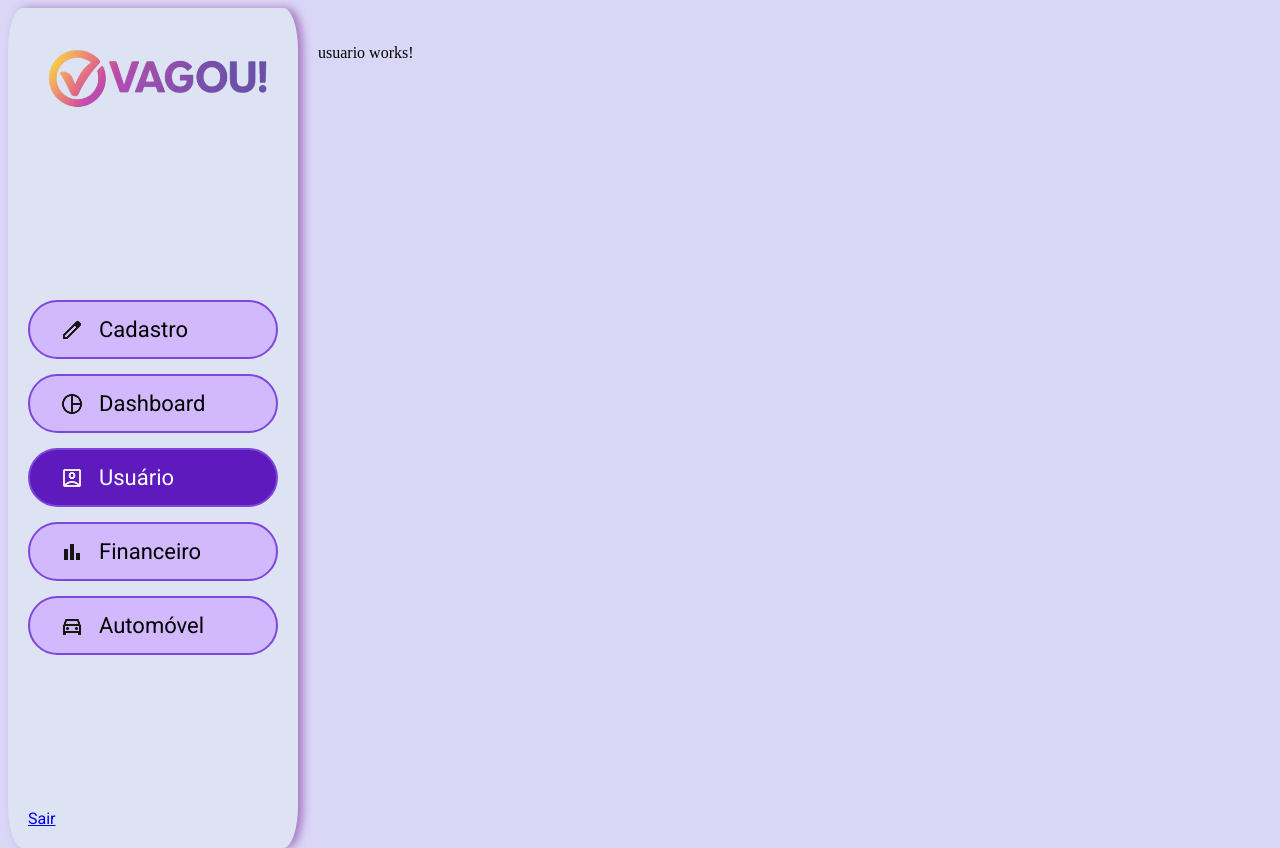
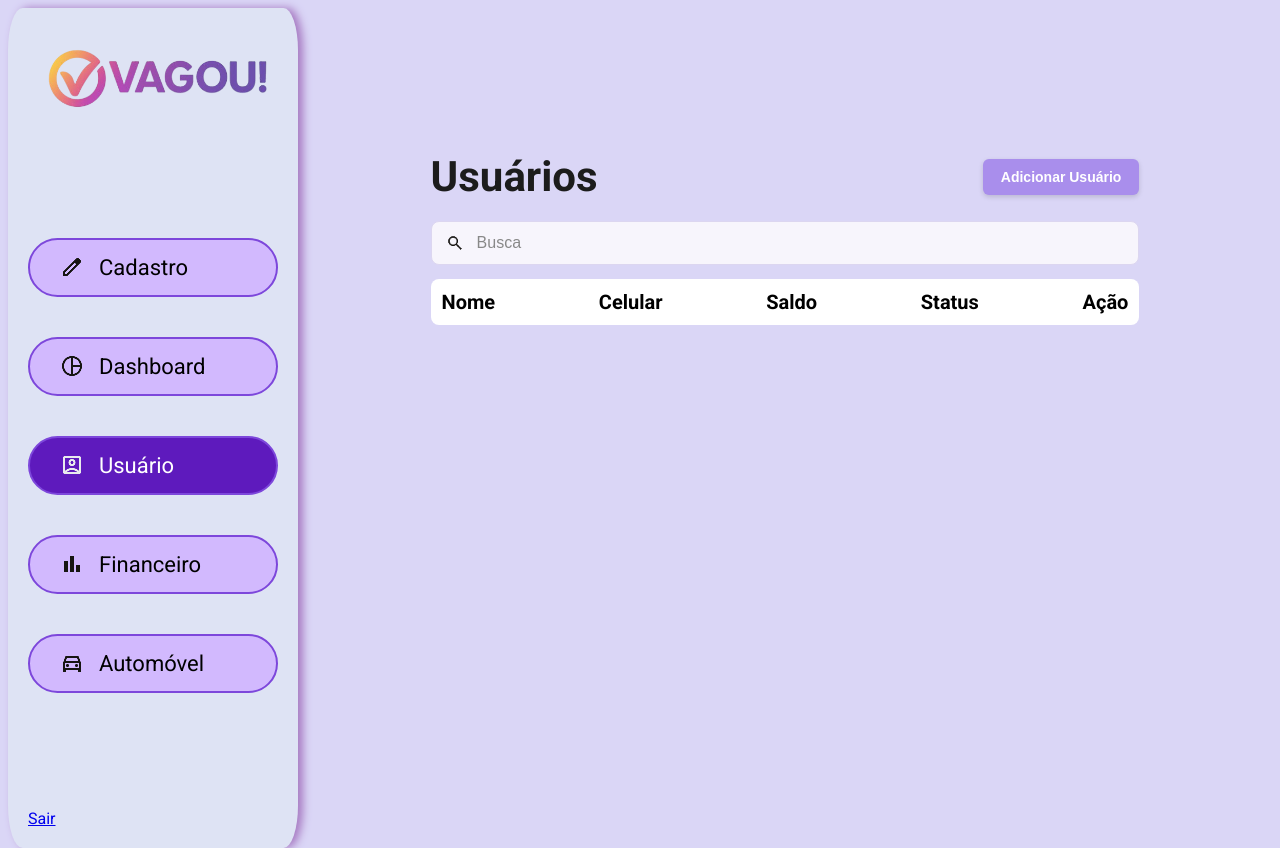
Before and after one commit to PISenacADS/projeto-pi-estacionamento, an Angular app in the folder frontend/: page /admin/usuario in a window 1280 px wide. Built offline with nearby package versions, Linux system fonts and the light colour scheme.

Commit message:
feat: restructure Automovel and Usuario components; add styles and search functionality

```diff
--- a/frontend/src/app/features/admin/automovel/automovel.component.html
+++ b/frontend/src/app/features/admin/automovel/automovel.component.html
@@ -1,8 +1,13 @@
-<h1 class="titulo">Automovel</h1>
-<ul class="dados">
+<div class="automovel-container">
+
+  <h1 class="titulo">Automovel</h1>
+
+  <ul class="dados">
     <li>Placa</li>
     <li>Modelo</li>
     <li>Cor</li>
     <li>Situação</li>
     <li>Ação</li>
-</ul>
+  </ul>
+
+</div>
--- a/frontend/src/app/features/admin/automovel/automovel.component.scss
+++ b/frontend/src/app/features/admin/automovel/automovel.component.scss
@@ -1,4 +1,16 @@
-.dados{
+.automovel-container {
+  max-width: 1150px;
+  margin: 0 auto;
+}
+
+.titulo {
+  margin-top: 100px;
+  font-size: 50px;
+  font-weight: bold;
+  margin-bottom: 20px;
+}
+
+.dados {
   background-color: white;
   list-style: none;
   display: flex;
@@ -7,12 +19,4 @@
   font-size: 20px;
   font-weight: bold;
   border-radius: 8px;
-    margin: 0 auto;
-    max-width: 1150px;
 }
-.titulo{
-    margin-top: 100px;
-    font-size: 50px;
-    font-weight: bold;
-    margin-left: 80px;
-}
--- a/frontend/src/app/features/admin/usuario/usuario.component.html
+++ b/frontend/src/app/features/admin/usuario/usuario.component.html
@@ -1 +1,27 @@
-<p>usuario works!</p>
+<div class="user-header">
+
+    <div class="content-wrapper">
+
+        <div class="top-row">
+            <h1>Usuários</h1>
+            <button class="add-user-btn">Adicionar Usuário</button>
+        </div>
+
+       <div class="search-container">
+  <img src="assets/icons/lupa.png" alt="Ícone de busca" class="search-icon">
+
+  <input type="search" class="search-input" placeholder="Busca">
+</div>
+
+
+
+<ul class="dados">
+    <li>Nome</li>
+    <li>Celular</li>
+    <li>Saldo</li>
+    <li>Status</li>
+    <li>Ação</li>
+</ul>
+
+    </div>
+</div>
--- a/frontend/src/app/features/admin/usuario/usuario.component.scss
+++ b/frontend/src/app/features/admin/usuario/usuario.component.scss
@@ -0,0 +1,88 @@
+.user-header {
+    margin-top: 100px;
+    padding: 24px;
+    border-radius: 12px;
+    font-family: 'Roboto', sans-serif;
+}
+
+.content-wrapper {
+    width: 80%;
+    margin: 0 auto;
+}
+
+.top-row {
+    display: flex;
+    justify-content: space-between;
+    align-items: center;
+    margin-bottom: 20px;
+}
+
+.top-row h1 {
+    margin: 0;
+    font-size: 42px;
+    color: #1c1c1c;
+}
+
+.add-user-btn {
+    background-color: #A98EEC;
+    color: white;
+    border: none;
+    padding: 10px 18px;
+    border-radius: 6px;
+    font-size: 14px;
+    font-weight: bold;
+    cursor: pointer;
+    box-shadow: 0 2px 5px rgba(0, 0, 0, 0.15);
+    transition: background-color 0.3s ease;
+}
+
+.add-user-btn:hover {
+    background-color: #9374d8;
+}
+
+.search-container {
+  position: relative;
+}
+
+.search-container .search-icon {
+  position: absolute;
+  left: 15px;
+  top: 50%;
+  transform: translateY(-50%);
+  width: 18px;
+  height: 18px;
+  filter: invert(100%);
+}
+
+
+.search-input {
+    width: 100%;
+    padding: 12px 20px 12px 45px;
+    border: 1px solid #DCD6F0;
+    border-radius: 8px;
+    background-color: #F7F5FC;
+    font-size: 16px;
+    box-sizing: border-box;
+}
+
+.search-input::placeholder {
+    color: #888;
+}
+
+.search-input:focus {
+    outline: none;
+    border-color: #A98EEC;
+    box-shadow: 0 0 0 2px rgba(169, 142, 236, 0.4);
+}
+
+.dados{
+    margin-top: 2%;
+    background-color: white;
+    list-style: none;
+    display: flex;
+    justify-content: space-between;
+    padding: 11px;
+    font-size: 20px;
+    font-weight: bold;
+    border-radius: 8px;
+}
--- a/frontend/src/app/shared/components/menu-lateral/menu-lateral.scss
+++ b/frontend/src/app/shared/components/menu-lateral/menu-lateral.scss
@@ -36,7 +36,7 @@
   display: flex;
   align-items: center;
   padding: 15px;
-  margin-bottom: 15px;
+  margin-bottom: 5vh;
   border-radius: 30px;
   text-decoration: none;
   color: #000000;
--- a/frontend/src/styles.scss
+++ b/frontend/src/styles.scss
@@ -1,3 +1,4 @@
+@import url('https://fonts.googleapis.com/css2?family=Roboto:wght@400;700&display=swap');
 body{
     background-color: #DAD6F6;
 }
```
Also changed, not shown: frontend/src/assets/icons/lupa.png (added). Lines whose indentation alone changed are shown as unchanged.
